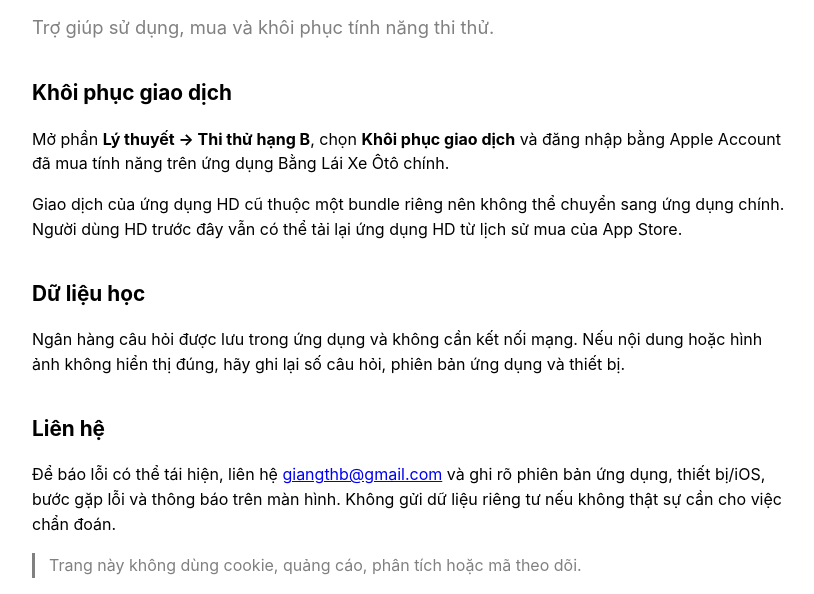
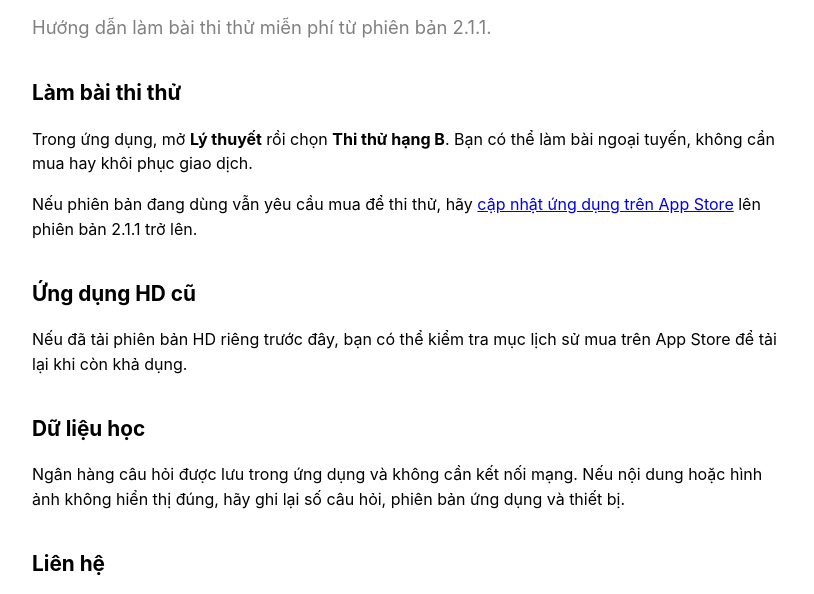
Before and after one commit to giangthb/banglaixeoto-support, a plain HTML site: page support/index.html in a window 1280 px wide. Shown: the part 134-728 px from the top of the page, without its empty margins (228-1042 px from the left). Drawn offline with Linux system fonts and the light colour scheme.

Commit message:
Update support and privacy for free mock exams in 2.1.1

```diff
--- a/support/index.html
+++ b/support/index.html
@@ -13,10 +13,12 @@
 <body><main>
   <a href="../">← Bằng Lái Xe Ôtô</a>
   <h1>Hỗ trợ</h1>
-  <p class="lead">Trợ giúp sử dụng, mua và khôi phục tính năng thi thử.</p>
-  <h2>Khôi phục giao dịch</h2>
-  <p>Mở phần <strong>Lý thuyết → Thi thử hạng B</strong>, chọn <strong>Khôi phục giao dịch</strong> và đăng nhập bằng Apple Account đã mua tính năng trên ứng dụng Bằng Lái Xe Ôtô chính.</p>
-  <p>Giao dịch của ứng dụng HD cũ thuộc một bundle riêng nên không thể chuyển sang ứng dụng chính. Người dùng HD trước đây vẫn có thể tải lại ứng dụng HD từ lịch sử mua của App Store.</p>
+  <p class="lead">Hướng dẫn làm bài thi thử miễn phí từ phiên bản 2.1.1.</p>
+  <h2>Làm bài thi thử</h2>
+  <p>Trong ứng dụng, mở <strong>Lý thuyết</strong> rồi chọn <strong>Thi thử hạng B</strong>. Bạn có thể làm bài ngoại tuyến, không cần mua hay khôi phục giao dịch.</p>
+  <p>Nếu phiên bản đang dùng vẫn yêu cầu mua để thi thử, hãy <a href="https://apps.apple.com/vn/app/id470493874">cập nhật ứng dụng trên App Store</a> lên phiên bản 2.1.1 trở lên.</p>
+  <h2>Ứng dụng HD cũ</h2>
+  <p>Nếu đã tải phiên bản HD riêng trước đây, bạn có thể kiểm tra mục lịch sử mua trên App Store để tải lại khi còn khả dụng.</p>
   <h2>Dữ liệu học</h2>
   <p>Ngân hàng câu hỏi được lưu trong ứng dụng và không cần kết nối mạng. Nếu nội dung hoặc hình ảnh không hiển thị đúng, hãy ghi lại số câu hỏi, phiên bản ứng dụng và thiết bị.</p>
   <h2>Liên hệ</h2>
```
Also changed, not shown: privacy/index.html (+3 -3 lines).
